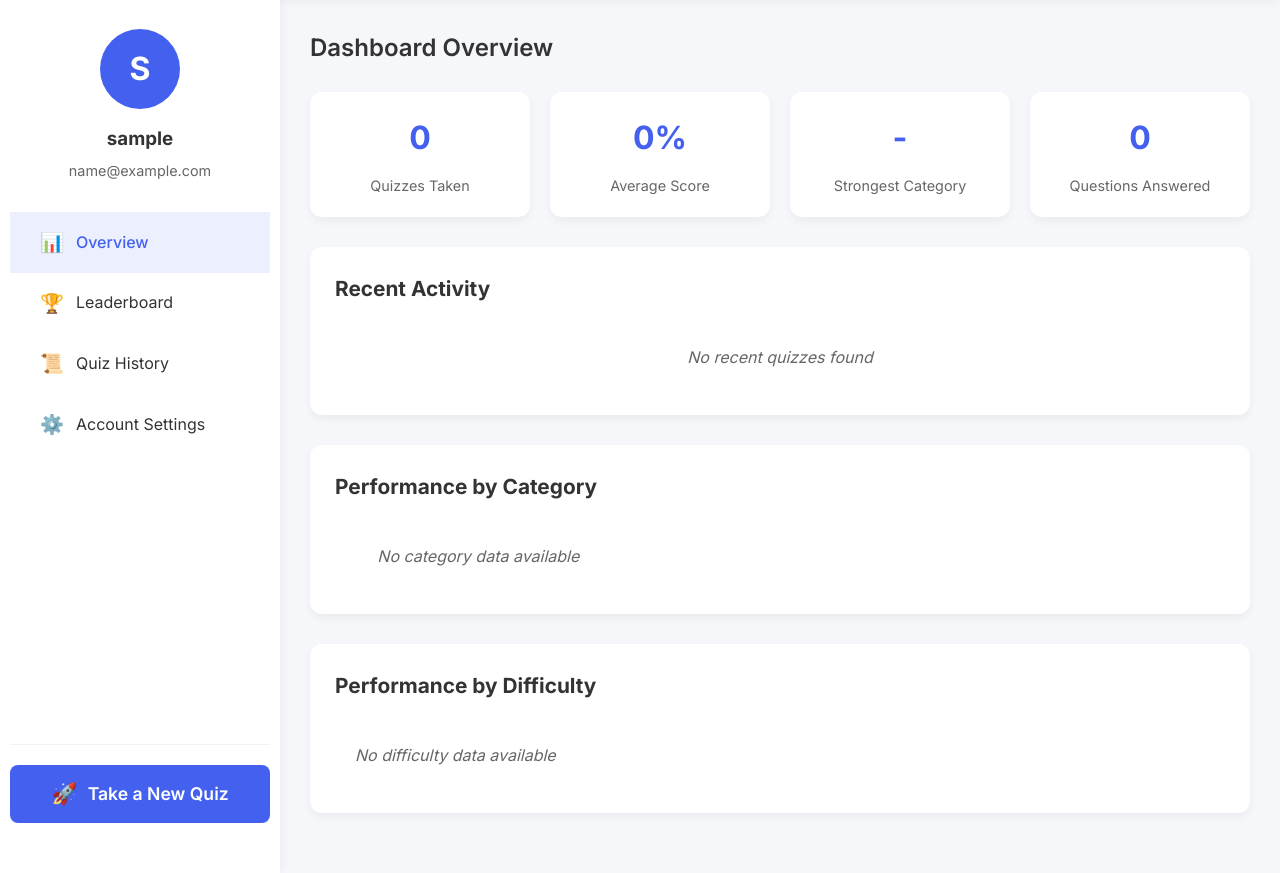
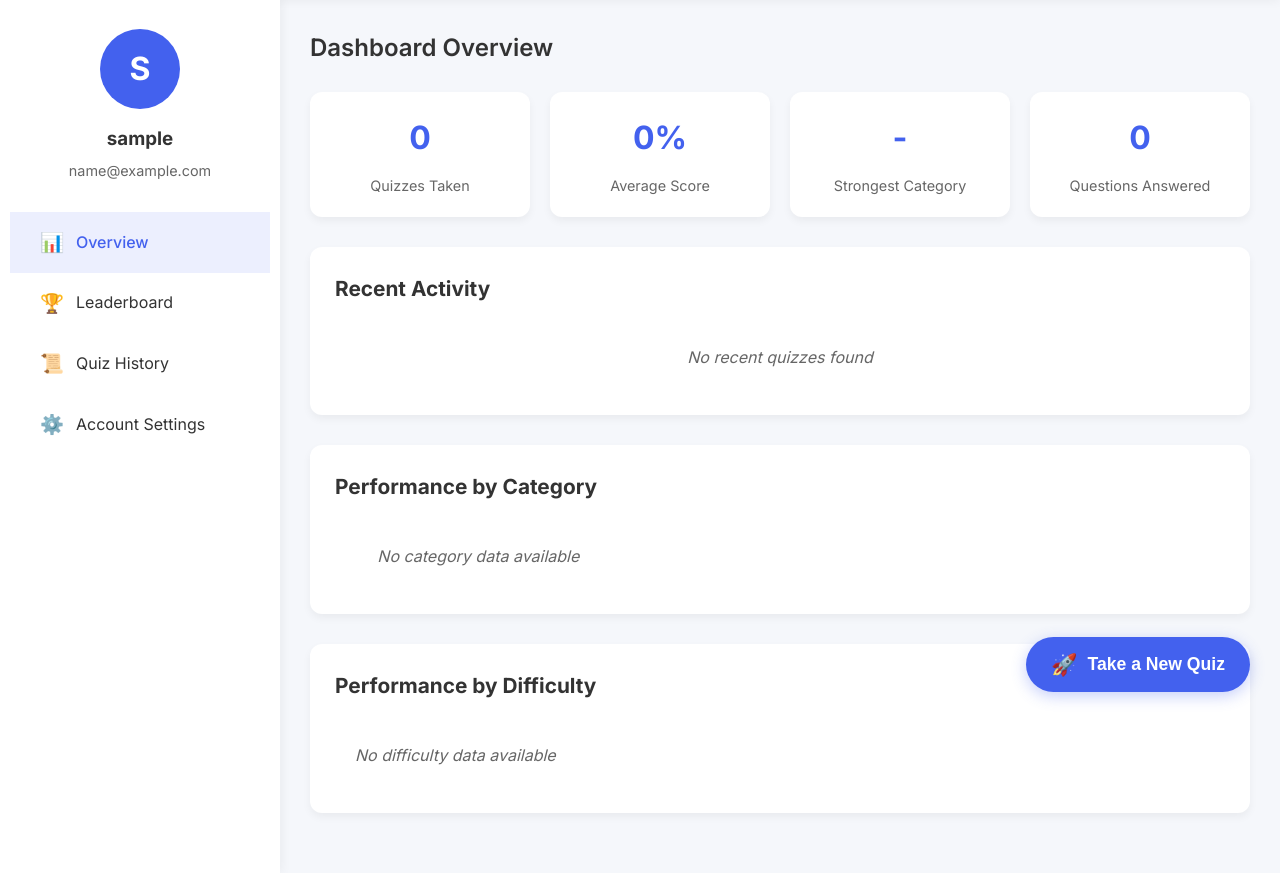
Before and after one commit to durjoydutta/QuizMint, a PHP site: page /dashboard.php in a window 1280 px wide. Shown: the part 78-951 px from the top of the page. Run offline with PHP 8.4, Linux system fonts and the light colour scheme; the visitor is signed in with stand-in values (Sample User, id 1); data that the repository does not hold is empty.

Commit message:
Add fixed "Take Quiz" button to dashboard for improved accessibility

```diff
--- a/assets/css/dashboard.css
+++ b/assets/css/dashboard.css
@@ -612,3 +612,36 @@
     height: 250px;
   }
 }
+
+/* Fixed Take Quiz Button */
+.take-quiz-fixed {
+  position: fixed;
+  bottom: 30px;
+  right: 30px;
+  z-index: 100;
+}
+
+.take-quiz-fixed .btn {
+  display: flex;
+  align-items: center;
+  gap: 10px;
+  padding: 15px 25px;
+  font-size: 1.1em;
+  background-color: var(--primary-color);
+  color: white;
+  border: none;
+  border-radius: 30px;
+  box-shadow: 0 4px 15px rgba(67, 97, 238, 0.3);
+  transition: all 0.3s ease;
+}
+
+.take-quiz-fixed .btn::before {
+  content: "🚀";
+  font-size: 1.2em;
+}
+
+.take-quiz-fixed .btn:hover {
+  background-color: var(--secondary-color);
+  transform: translateY(-3px);
+  box-shadow: 0 6px 18px rgba(67, 97, 238, 0.4);
+}
--- a/dashboard.php
+++ b/dashboard.php
@@ -63,9 +63,9 @@ requireAuth();
                     </ul>
                 </nav>
 
-                <div class="start-quiz">
+                <!-- <div class="start-quiz">
                     <a href="index.php" class="btn">Take a New Quiz</a>
-                </div>
+                </div> -->
             </div>
 
             <div class="main-content">
@@ -193,6 +193,10 @@ requireAuth();
         </div>
     </div>
 
+    <div class="take-quiz-fixed">
+        <button class="btn" onclick="window.location.href='index.php';">Take a New Quiz</button>
+    </div>
+
     <script src="assets/js/dashboard.js"></script>
     <script src="assets/js/avatar-menu.js"></script>
 </body>
```
